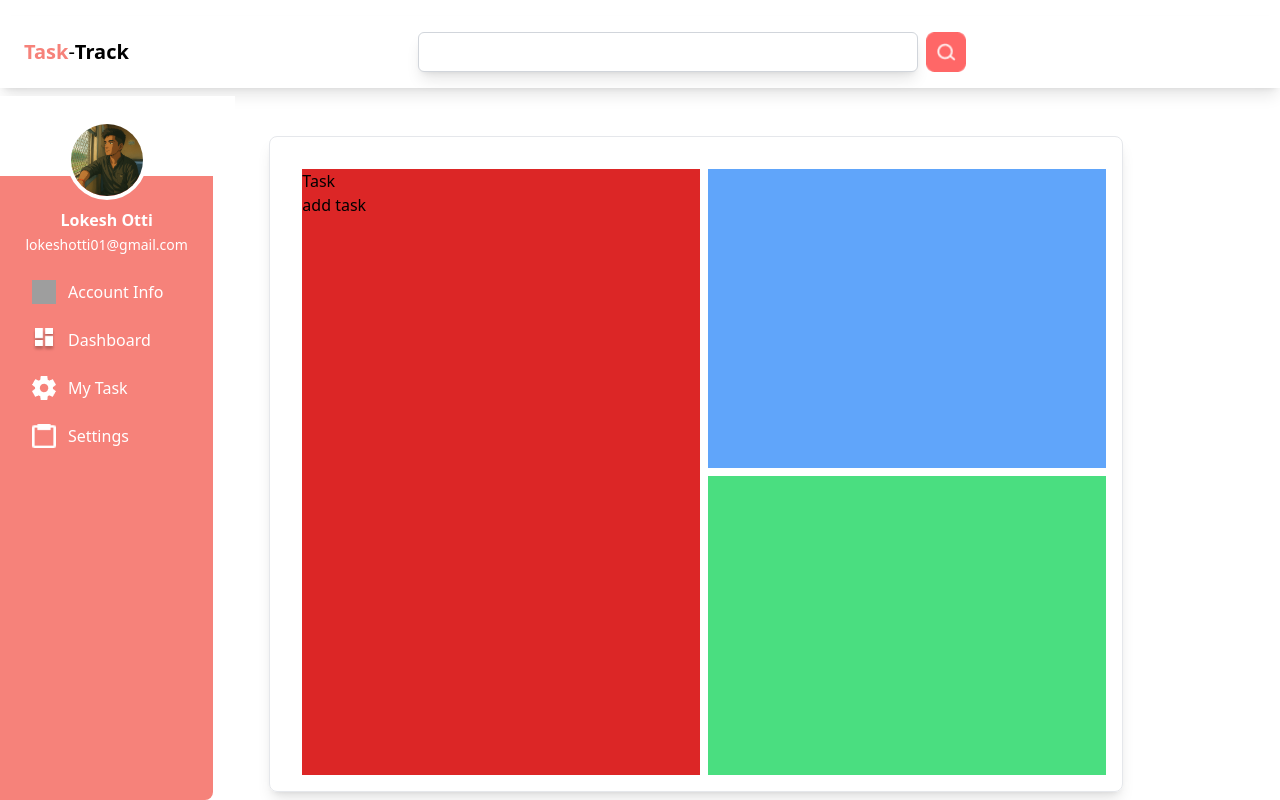
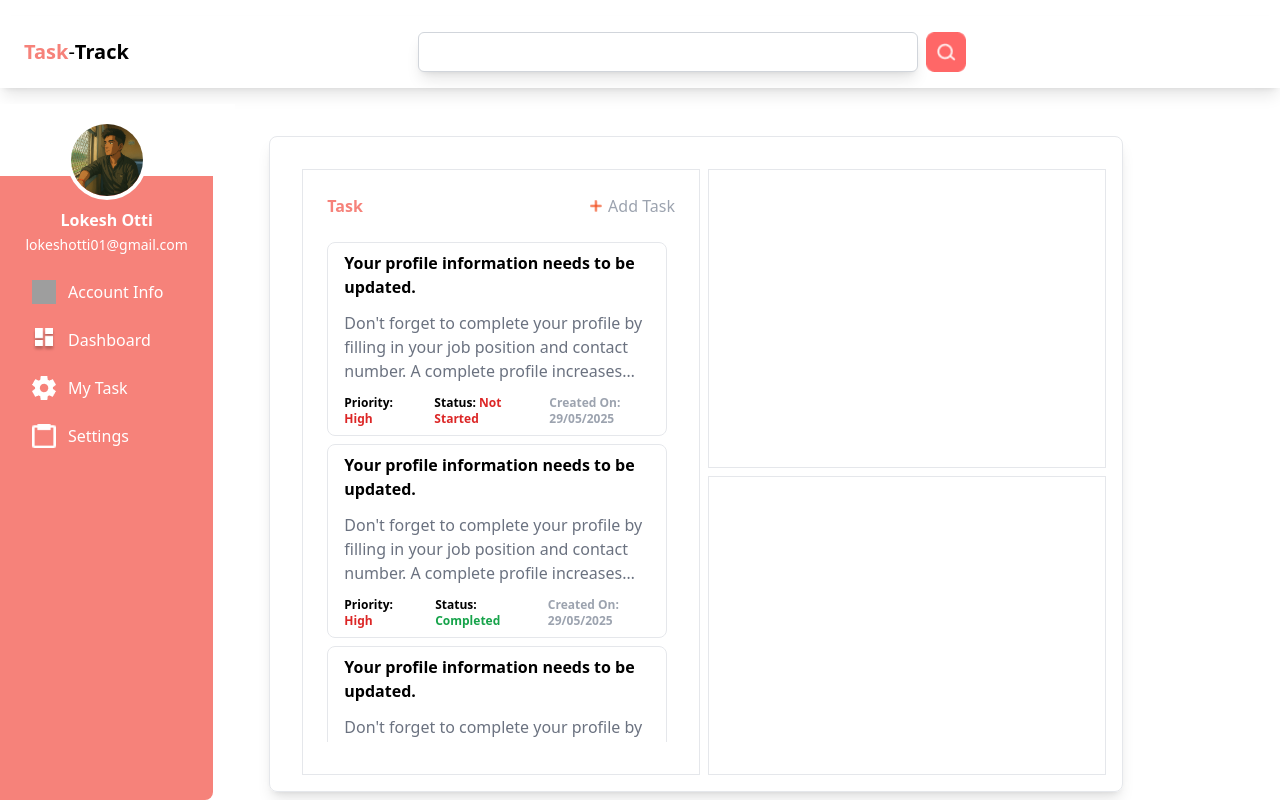
Before and after one commit to LokeshOtti29/TaskTrack, a React (Vite) app: page /Dashboard in a window 1280 px wide. Built offline with nearby package versions, Linux system fonts and the light colour scheme; grey boxes are pictures that could not be loaded.

Commit message:
created-card-and-dashboard-layout

```diff
--- a/package.json
+++ b/package.json
@@ -19,6 +19,7 @@
   },
   "devDependencies": {
     "@eslint/js": "^9.30.1",
+    "@tailwindcss/line-clamp": "^0.4.4",
     "@types/react": "^19.1.8",
     "@types/react-dom": "^19.1.6",
     "@vitejs/plugin-react": "^4.6.0",
--- /dev/null
+++ b/src/components/UI/Card.jsx
@@ -0,0 +1,97 @@
+import React from "react";
+
+const Card = () => {
+  const cards = [
+    {
+      Title: "Your profile information needs to be updated.",
+      message:
+        "Don't forget to complete your profile by filling in your job position and contact number. A complete profile increases your visibility and helps others connect with you professionally.",
+      priority: "High",
+      status: "Not Started",
+      Timing: "29/05/2025",
+    },
+    {
+      Title: "Your profile information needs to be updated.",
+      message:
+        "Don't forget to complete your profile by filling in your job position and contact number. A complete profile increases your visibility and helps others connect with you professionally.",
+      priority: "High",
+      status: "Completed",
+      Timing: "29/05/2025",
+    },
+    {
+      Title: "Your profile information needs to be updated.",
+      message:
+        "Don't forget to complete your profile by filling in your job position and contact number. A complete profile increases your visibility and helps others connect with you professionally.",
+      priority: "High",
+      status: "Completed",
+      Timing: "29/05/2025",
+    },
+    {
+      Title: "Your profile information needs to be updated.",
+      message:
+        "Don't forget to complete your profile by filling in your job position and contact number. A complete profile increases your visibility and helps others connect with you professionally.",
+      priority: "High",
+      status: "Completed",
+      Timing: "29/05/2025",
+    },
+    {
+      Title: "Your profile information needs to be updated.",
+      message:
+        "Don't forget to complete your profile by filling in your job position and contact number. A complete profile increases your visibility and helps others connect with you professionally.",
+      priority: "High",
+      status: "Completed",
+      Timing: "29/05/2025",
+    },
+  ];
+  return (
+    <div>
+      {cards.map((val) => {
+        return (
+          <div className="flex flex-col gap-3 border rounded-lg m-2 p-2 pl-4 pr-4">
+            <div className="font-bold">
+              <h1>{val.Title}</h1>
+            </div>
+            <div className="text-gray-500 line-clamp-3">{val.message}</div>
+            <div className="text-xs flex flex-row gap-8">
+              <span className="font-semibold">
+                Priority:{" "}
+                <span
+                  className={
+                    val.priority === "High"
+                      ? "text-red-600"
+                      : val.priority === "Low"
+                      ? "text-green-600"
+                      : "text-blue-600"
+                  }
+                >
+                  {val.priority}
+                </span>
+              </span>
+
+              <span className="font-semibold">
+                Status:{" "}
+                <span
+                  className={
+                    val.status === "Not Started"
+                      ? "text-red-600"
+                      : val.status === "Completed"
+                      ? "text-green-600"
+                      : "text-blue-600"
+                  }
+                >
+                  {val.status}
+                </span>
+              </span>
+
+              <span className="font-semibold text-gray-400">
+                Created On: {val.Timing}
+              </span>
+            </div>
+          </div>
+        );
+      })}
+    </div>
+  );
+};
+
+export default Card;
--- a/src/components/UI/Dashboard.jsx
+++ b/src/components/UI/Dashboard.jsx
@@ -1,21 +1,25 @@
 import React from "react";
+import Card from "./Card";
 
 const Dashboard = () => {
   return (
-    <div className="h-full w-full grid grid-cols-4 grid-rows-4 gap-2 mt-4 mb-4 ml-4">
-      <div className="bg-red-600 col-span-2 row-span-4 gap-2 flex flex-col">
-        <div>
-          <div>
-            <h3>Task</h3>
-          </div>
-          <div>
-            <button>add task</button>
-          </div>
+    <div className="h-[100vh] w-full grid grid-cols-4 grid-rows-4 gap-2 mt-4 mb-4 ml-4 overflow-hidden">
+      <div className="border col-span-2 row-span-4 gap-2 flex flex-col p-4">
+        <div className="flex flex-row items-center justify-between m-2">
+          <h3 className="text-[rgb(246,130,122)] font-semibold">Task</h3>
+          <button className="flex flex-row items-center gap-1 text-gray-400 hover:text-gray-600 transition">
+            <img src="/plus.png" alt="plus" className="h-4 w-4" />
+            <span>Add Task</span>
+          </button>
         </div>
-        <div></div>
+
+        <div className="overflow-y-auto h-[calc(100%-4rem)] pr-2">
+          <Card />
+        </div>
       </div>
-      <div className="bg-blue-400 col-span-2 row-span-2 gap-2"></div>
-      <div className="bg-green-400 col-span-2 row-span-2 gap-2"></div>
+
+      <div className="border col-span-2 row-span-2 gap-2"></div>
+      <div className="border col-span-2 row-span-2 gap-2"></div>
     </div>
   );
 };
--- a/src/components/UI/Home.jsx
+++ b/src/components/UI/Home.jsx
@@ -11,7 +11,7 @@ const Home = () => {
         <Navbar />
       </header>
 
-      <main className="flex flex-1 flex-row gap-2">
+      <main className="flex flex-1 flex-row gap-2 overflow-hidden">
         <div className="basis-1/6">
           <Sidebar />
         </div>
--- a/tailwind.config.js
+++ b/tailwind.config.js
@@ -4,5 +4,5 @@ export default {
   theme: {
     extend: {},
   },
-  plugins: [require("tailwind-scrollbar")],
+  plugins: [require("tailwind-scrollbar"), require("@tailwindcss/line-clamp")],
 };
```
Also changed, not shown: public/plus.png (added).
